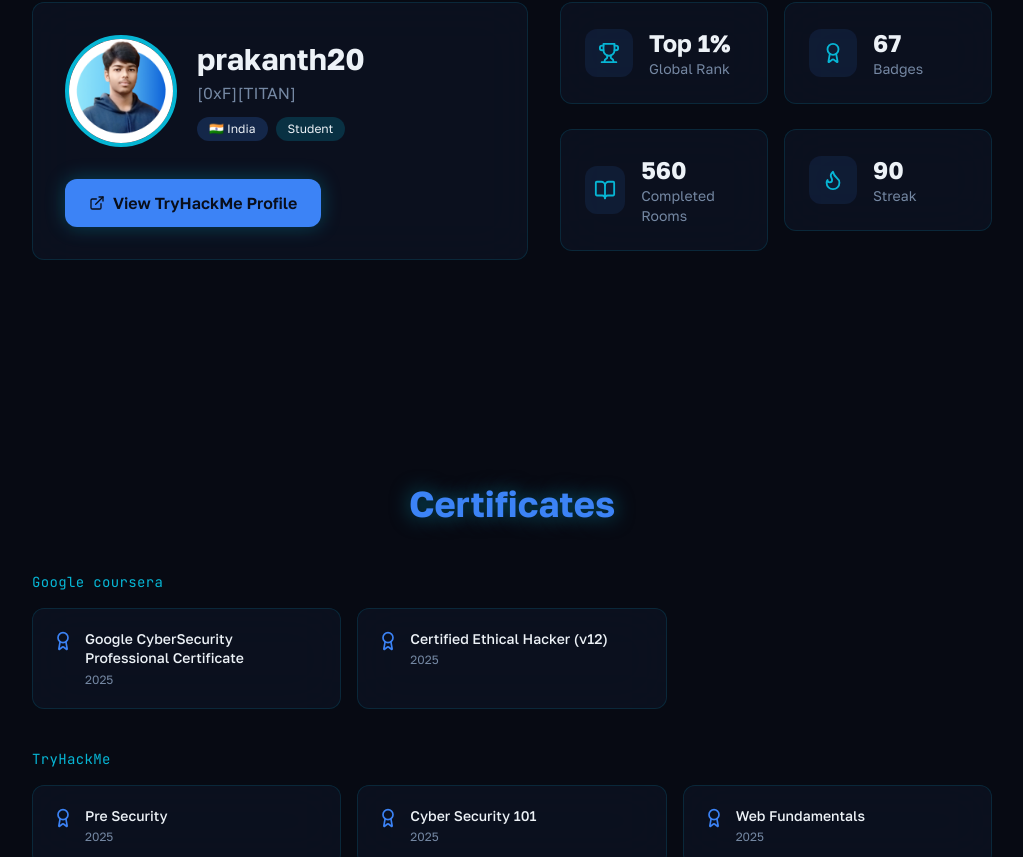
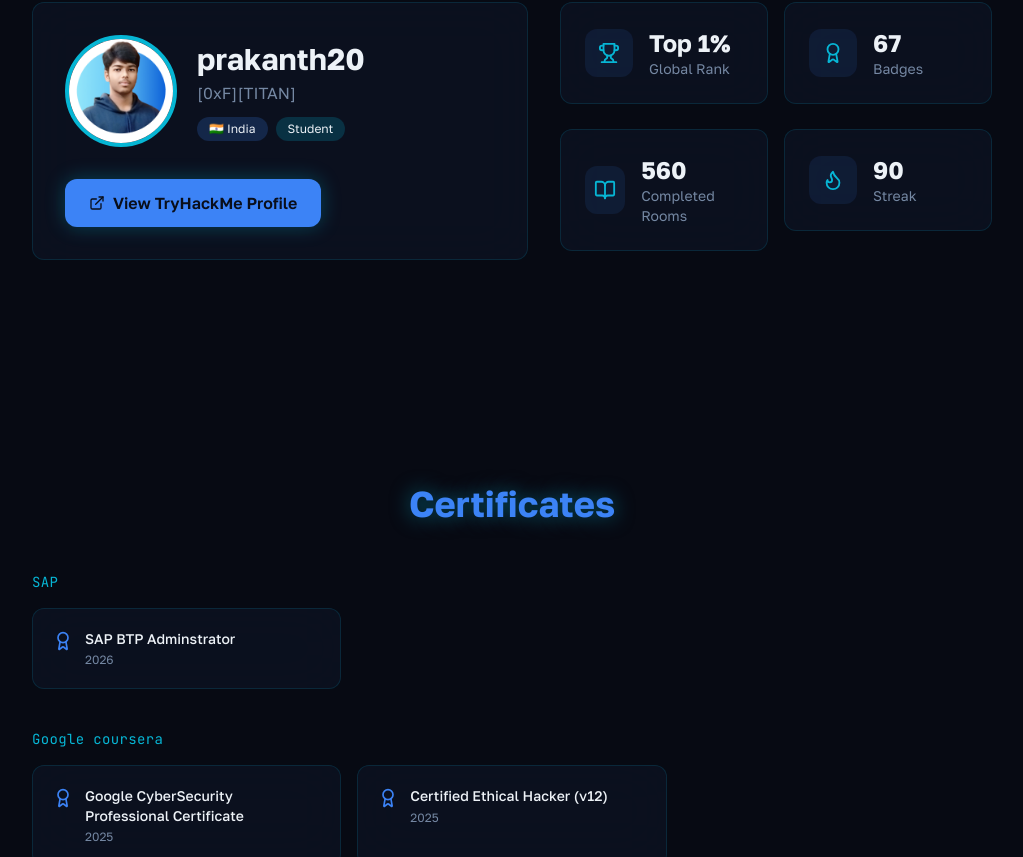
Before and after one commit to Prakanth20/Portfolio, a React (Vite) app: page / in a window 1280 px wide. Shown: the part 11143-12000 px from the top of the page, without its empty margins (128-1151 px from the left). Built offline with nearby package versions, Linux system fonts and the light colour scheme; no server answers; the HTML template or start-up script is replaced by a standard one.

Commit message:
Configure GitHub Pages

```diff
--- a/src/data/portfolio.ts
+++ b/src/data/portfolio.ts
@@ -414,12 +414,13 @@
 
 export type Certificate = {
   name: string;
-  issuer:  "Google Coursera" | "TryHackMe" | "Cisco Network Academy" | "Udemy" | "ISC2" | "TheXSSRat" | "Red Team Leaders" | "Hack & Fix" | "CappricioSec University" | "VibeSecurity" | "Forage" | "Google Cloud" | string;
+  issuer:  "SAP" | "Google Coursera" | "TryHackMe" | "Cisco Network Academy" | "Udemy" | "ISC2" | "TheXSSRat" | "Red Team Leaders" | "Hack & Fix" | "CappricioSec University" | "VibeSecurity" | "Forage" | "Google Cloud" | string;
   year: string;
   image?: string; // path in /public/certificates
 };
 
 export const certificates: Certificate[] = [
+  { name: "SAP BTP Adminstrator", issuer: "SAP", year: "2026", image: '${BASE}SAP BTP.png' },
   { name: "Google CyberSecurity Professional Certificate", issuer: "Google coursera", year: "2025", image: `${BASE}Google .jpeg` },
   { name: "Certified Ethical Hacker (v12)", issuer: "Google coursera", year: "2025", image: `${BASE}CEH(V12).jpeg` },
   { name: "Pre Security", issuer: "TryHackMe", year: "2025", image: `${BASE}Pre Security.jpeg` },
@@ -468,8 +469,8 @@
   { name: "Cyber Security & Ethical Hacking", issuer: "CappricioSec University", year: "2025", image: `${BASE}CSE.jpeg` },
   { name: "CAPIE - Certified API Hacking Expert", issuer: "TheXSSRat", year: "2025", image: `${BASE}CAPIE.jpeg` },
   { name: "Certified Red Team Operations Management (CRTOM)", issuer: "Red Team Leaders", year: "2025", image: `${BASE}CRTOM.jpeg` },
-  { name: "Windows API for Red Team Introduction", issuer: "Red Team Leaders", year: "2025", image: `${BASE}Windows API.jpeg` },
-  { name: "Offensive Development Introduction for Windows v1", issuer: "Red Team Leaders", year: "2025", image: `${BASE}Offensive Windows.jpeg` },
+  { name: "Windows API for Red Team Introduction", issuer: "Red Team Leaders", year: "2025", image: `${BASE}Windows API.png` },
+  { name: "Offensive Development Introduction for Windows v1", issuer: "Red Team Leaders", year: "2025", image: `${BASE}Offensive Windows.png` },
   { name: "Networking", issuer: "Infosys Springboard", year: "2025", image: `${BASE}Networking.jpeg` },
   { name: "Hands-on Web Penetration Testing with Metasploit 4.x", issuer: "Infosys Springboard", year: "2025", image: `${BASE}WPT.jpeg` },
   { name: "Artificial Intelligence", issuer: "Infosys Springboard", year: "2025", image: `${BASE}AI.jpeg` },
```
Also changed, not shown: public/SAP BTP.png (added).
